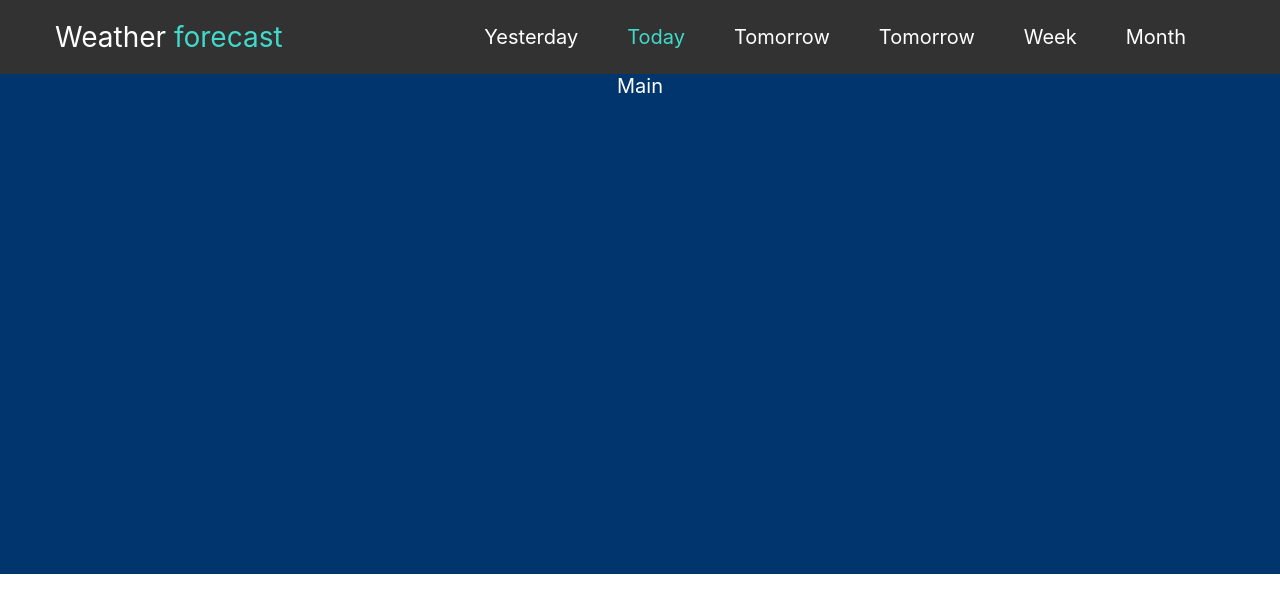
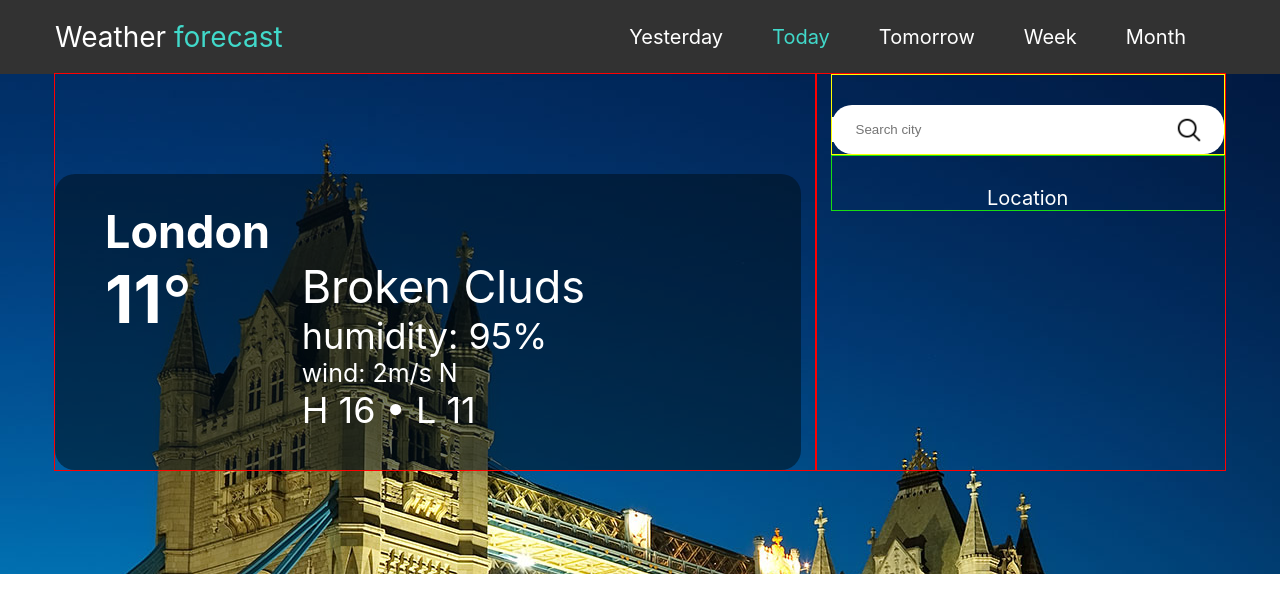
Before and after one commit to VladislavChe/weather, a React (Create React App) app: page / in a window 1280 px wide. Shown: the top 612 px of the page. Built offline with nearby package versions, Linux system fonts and the light colour scheme.

Commit message:
creacte search input

```diff
--- a/src/components/Header/Days/Days.jsx
+++ b/src/components/Header/Days/Days.jsx
@@ -17,9 +17,6 @@ const Days = () => {
           <a href="#">Tomorrow</a>
         </li>
         <li>
-          <a href="#">Tomorrow</a>
-        </li>
-        <li>
           <a href="#">Week</a>
         </li>
         <li>
--- /dev/null
+++ b/src/components/Main/Card/Card.jsx
@@ -0,0 +1,23 @@
+import React from 'react';
+import styles from './Card.module.css';
+
+const Card = () => {
+  return (
+    <div className={styles.сard}>
+      <h2 className={styles.сity}>London</h2>
+      <div className={styles.body}>
+        <div className={styles.degrees}>
+          <span>11</span>°
+        </div>
+        <div className={styles.info}>
+          <div className={styles.street}>Broken Cluds</div>
+          <div className={styles.wet}>humidity: 95%</div>
+          <div className={styles.wind}>wind: 2m/s N</div>
+          <div className={styles.pressure}>H 16 • L 11 </div>
+        </div>
+      </div>
+    </div>
+  );
+};
+
+export default Card;
--- /dev/null
+++ b/src/components/Main/Card/Card.module.css
@@ -0,0 +1,50 @@
+.сard {
+  /* outline: 1px solid yellow; */
+
+  background: rgba(0, 15, 26, 0.54);
+  padding: 30px 40px 38px 50px;
+  border-radius: 20px;
+}
+
+.сity {
+  text-align: left;
+  font-weight: bold;
+  text-transform: none;
+  font-size: 45px;
+}
+
+.body {
+  display: flex;
+  justify-content: center;
+}
+
+.degrees {
+  width: 30%;
+  text-align: left;
+  font-size: 66px;
+}
+
+.degrees span {
+  font-weight: bold;
+}
+
+.info {
+  text-align: left;
+  width: 70%;
+}
+
+.street {
+  font-size: 45px;
+}
+
+.wet {
+  font-size: 36px;
+}
+
+.wind {
+  font-size: 25px;
+}
+
+.pressure {
+  font-size: 36px;
+}
--- a/src/components/Main/Main.jsx
+++ b/src/components/Main/Main.jsx
@@ -1,8 +1,23 @@
 import React from 'react';
+import Card from './Card/Card';
 import styles from './Main.module.css';
+import Sidebar from './Sidebar/Sidebar';
 
 const Main = () => {
-  return <main className={styles.main}>Main</main>;
+  return (
+    <main className={styles.main}>
+      <div className="container">
+        <div className={styles.wrapper}>
+          <div className={styles.content}>
+            <Card />
+          </div>
+          <div className={styles.sidebar}>
+            <Sidebar />
+          </div>
+        </div>
+      </div>
+    </main>
+  );
 };
 
 export default Main;
--- a/src/components/Main/Main.module.css
+++ b/src/components/Main/Main.module.css
@@ -1,4 +1,25 @@
 .main {
   height: 500px;
   background: rgb(1, 53, 110);
+  background: url(../../img/home.jpg) no-repeat top center;
 }
+
+.wrapper {
+  display: flex;
+}
+
+.content {
+  display: inline-block;
+  width: 65%;
+  padding: 100px 15px 0px 0px;
+
+  outline: 1px solid red;
+}
+
+.sidebar {
+  display: inline-block;
+  width: 35%;
+  padding: 0 0 0 15px;
+
+  outline: 1px solid red;
+}
--- /dev/null
+++ b/src/components/Main/Sidebar/Location/Location.jsx
@@ -0,0 +1,8 @@
+import React from 'react';
+import styles from './Location.module.css';
+
+const Location = () => {
+  return <div>Location</div>;
+};
+
+export default Location;
--- /dev/null
+++ b/src/components/Main/Sidebar/Search/Search.jsx
@@ -0,0 +1,16 @@
+import React from 'react';
+import styles from './Search.module.css';
+import searchIcon from '../../../../img/search-icon.png';
+
+const Search = () => {
+  return (
+    <div>
+      <form action="#" className={styles.form}>
+        <input className={styles.input} type="text" placeholder="Search city" />
+        <img className={styles.img} src={searchIcon} />
+      </form>
+    </div>
+  );
+};
+
+export default Search;
--- /dev/null
+++ b/src/components/Main/Sidebar/Search/Search.module.css
@@ -0,0 +1,25 @@
+.form {
+  display: flex;
+  justify-content: space-between;
+  align-items: center;
+  font-size: 14px;
+  border-radius: 20px;
+  background: #fff;
+  height: 49px;
+  width: 100%;
+  padding-right: 20px;
+}
+
+.input {
+  text-align: left;
+  padding: 5px 0 5px 24px;
+  border: none;
+  width: 80%;
+  cursor: text;
+}
+
+.img {
+  cursor: pointer;
+  width: 30px;
+  height: 30px;
+}
--- /dev/null
+++ b/src/components/Main/Sidebar/Sidebar.jsx
@@ -0,0 +1,19 @@
+import React from 'react';
+import Search from './Search/Search';
+import Location from './Location/Location';
+import styles from './Sidebar.module.css';
+
+const Sidebar = () => {
+  return (
+    <div className={styles.wrapper}>
+      <div className={styles.searchWrapper}>
+        <Search />
+      </div>
+      <div className={styles.locationWrapper}>
+        <Location />
+      </div>
+    </div>
+  );
+};
+
+export default Sidebar;
--- /dev/null
+++ b/src/components/Main/Sidebar/Sidebar.module.css
@@ -0,0 +1,9 @@
+.searchWrapper {
+  border: 1px solid yellow;
+  padding-top: 30px;
+}
+
+.locationWrapper {
+  border: 1px solid rgb(25, 221, 18);
+  padding-top: 30px;
+}
```
Also changed, not shown: src/components/Main/Sidebar/Location/Location.module.css (added), src/img/home.jpg (added), src/img/search-icon.png (added).
